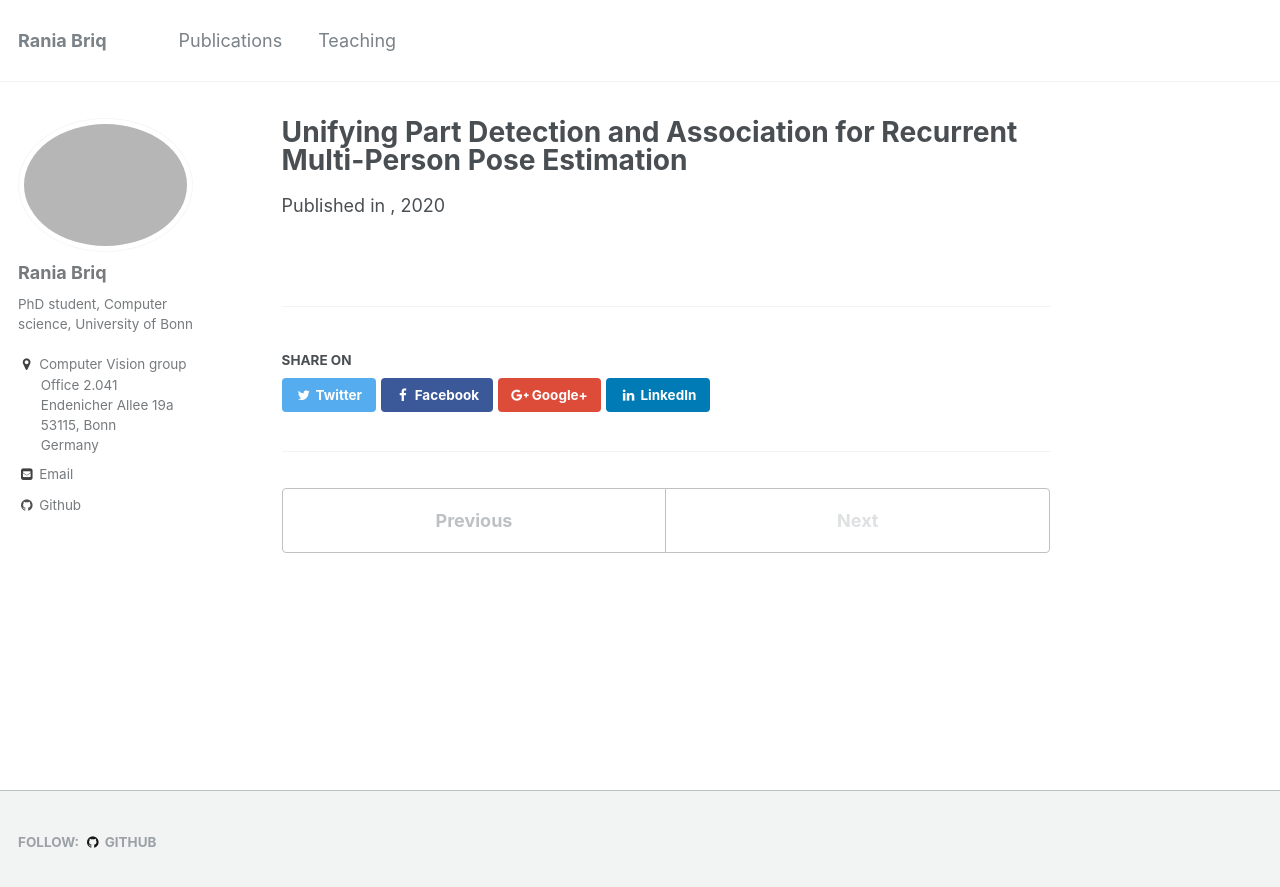
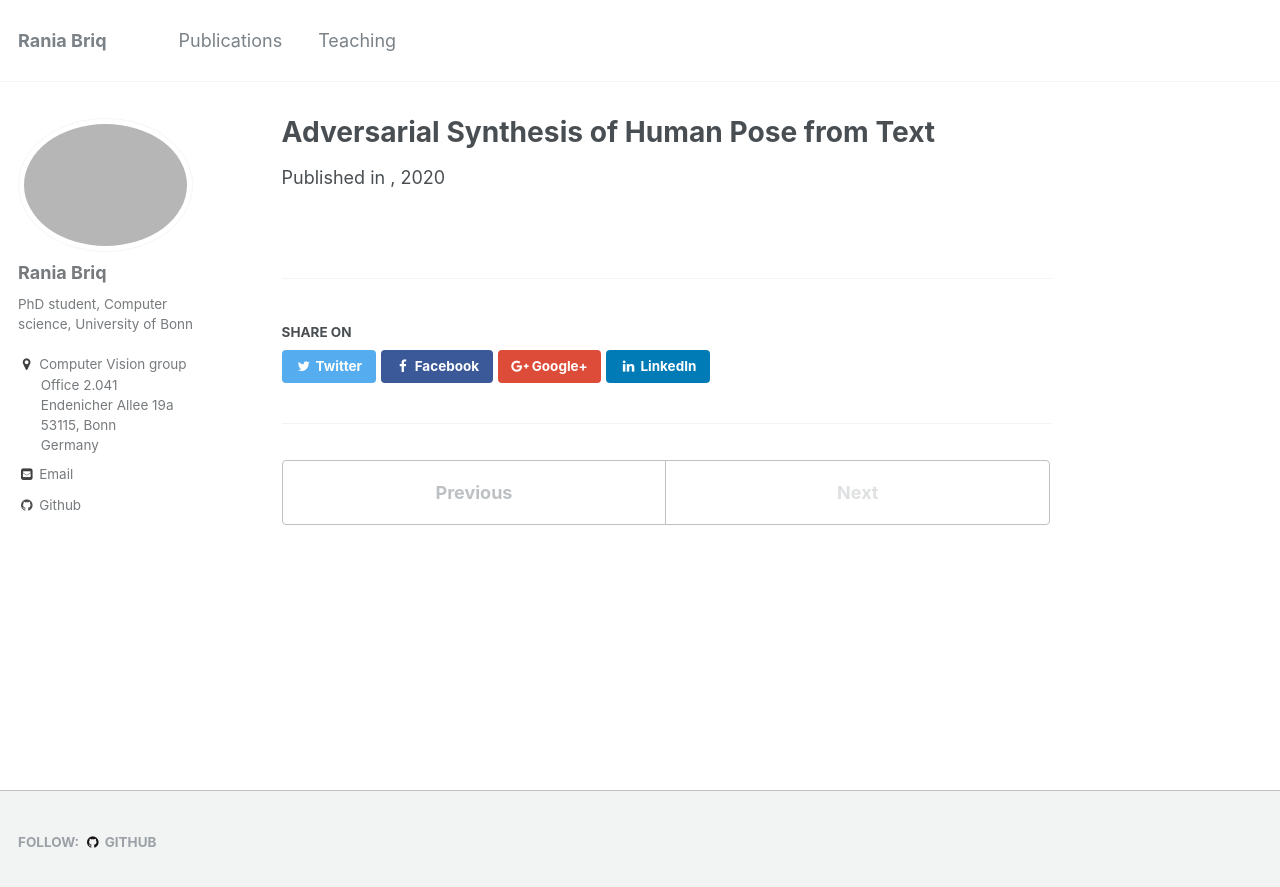
Before and after one commit to briqr/briqr.github.io, a Jekyll site: the page built from _publications/2020-05-04-adversarialSyn.md, in a window 1280 px wide. Shown: the top 887 px of the page. Built offline with Jekyll 4.4.1, drawn with Linux system fonts in a browser that asks for light colours.

Commit message:
Update 2020-05-04-adversarialSyn.md

```diff
--- a/_publications/2020-05-04-adversarialSyn.md
+++ b/_publications/2020-05-04-adversarialSyn.md
@@ -1,5 +1,5 @@
 ---
-title: "Unifying Part Detection and Association for Recurrent Multi-Person Pose Estimation"
+title: "Adversarial Synthesis of Human Pose from Text"
 collection: publications
 excerpt: 'This work introduces the novel task of human pose synthesis from text. In order to solve this task, we propose a model that is based on a conditional generative adversarial network. It is designed to generate 2D human poses conditioned on human-written text descriptions. The model is trained and evaluated using the COCO dataset, which consists of images capturing complex everyday scenes. We show through qualitative and quantitative results that the model is capable of synthesizing plausible poses matching the given text, indicating it is possible to generate poses that are consistent with the given semantic features, especially for actions with distinctive poses. We also show that the model outperforms a vanilla GAN.'
 date: 2020-May-04
```
